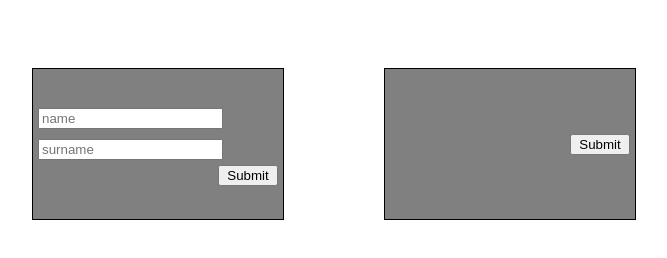
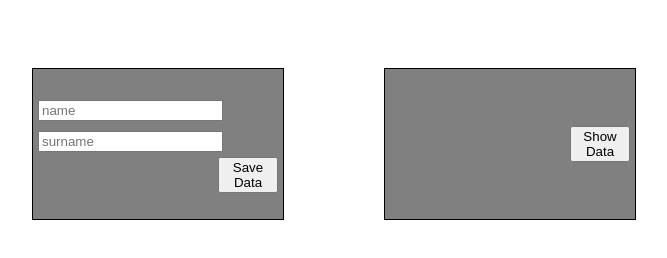
Before and after one commit to konrad-harezlak/local-storage-example, a plain HTML site: page index.html in a window 1280 px wide. Shown: the whole page, without its empty margins (36-703 px from the left). Drawn offline with Linux system fonts and the light colour scheme.

Commit message:
fixed value in buttons

```diff
--- a/index.html
+++ b/index.html
@@ -43,12 +43,12 @@
             <form style="flex-direction: column;">
                 <input type="text" name="name" placeholder="name">
                 <input type="text" name="lastname" placeholder="surname">
-                <button id="myButton">Submit</button>
+                <button id="myButton">Save Data</button>
 
             </form>
         </div>
         <div class="localstorage">
-            <button id="myButton2">Submit</button>
+            <button id="myButton2">Show Data</button>
         </div>
 
     </article>
```
